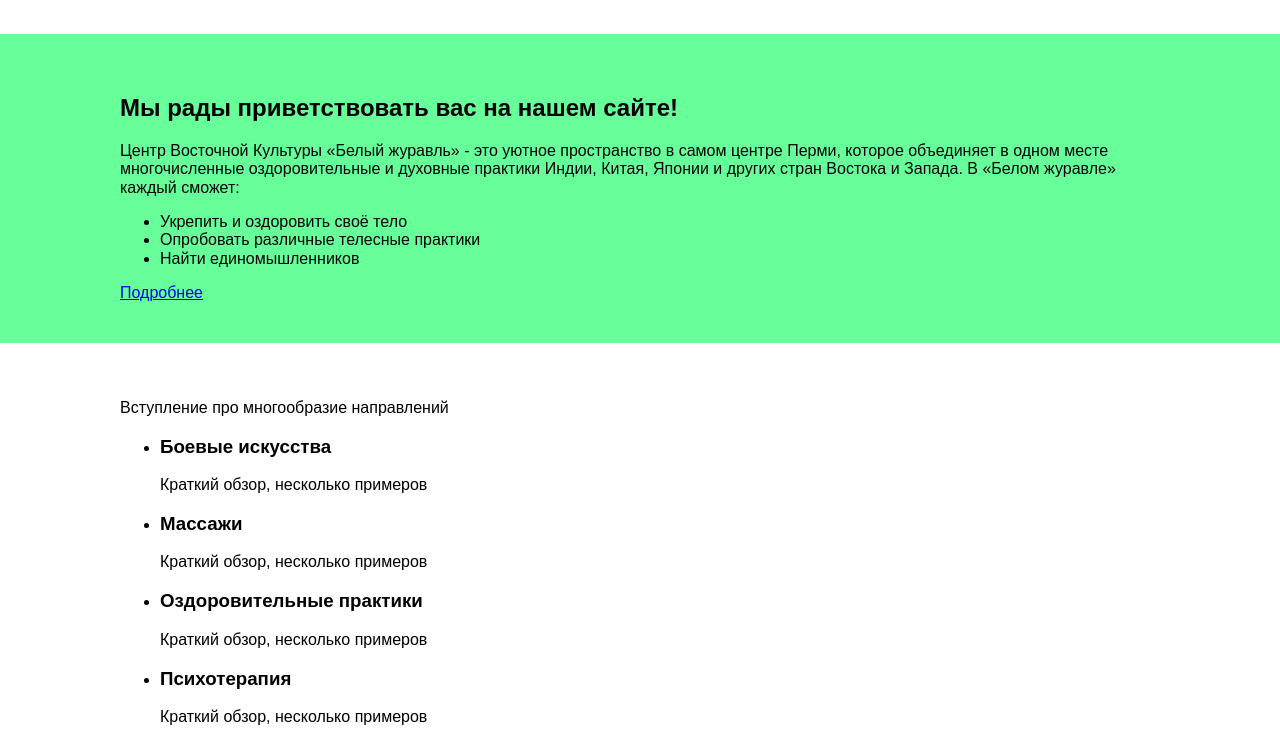
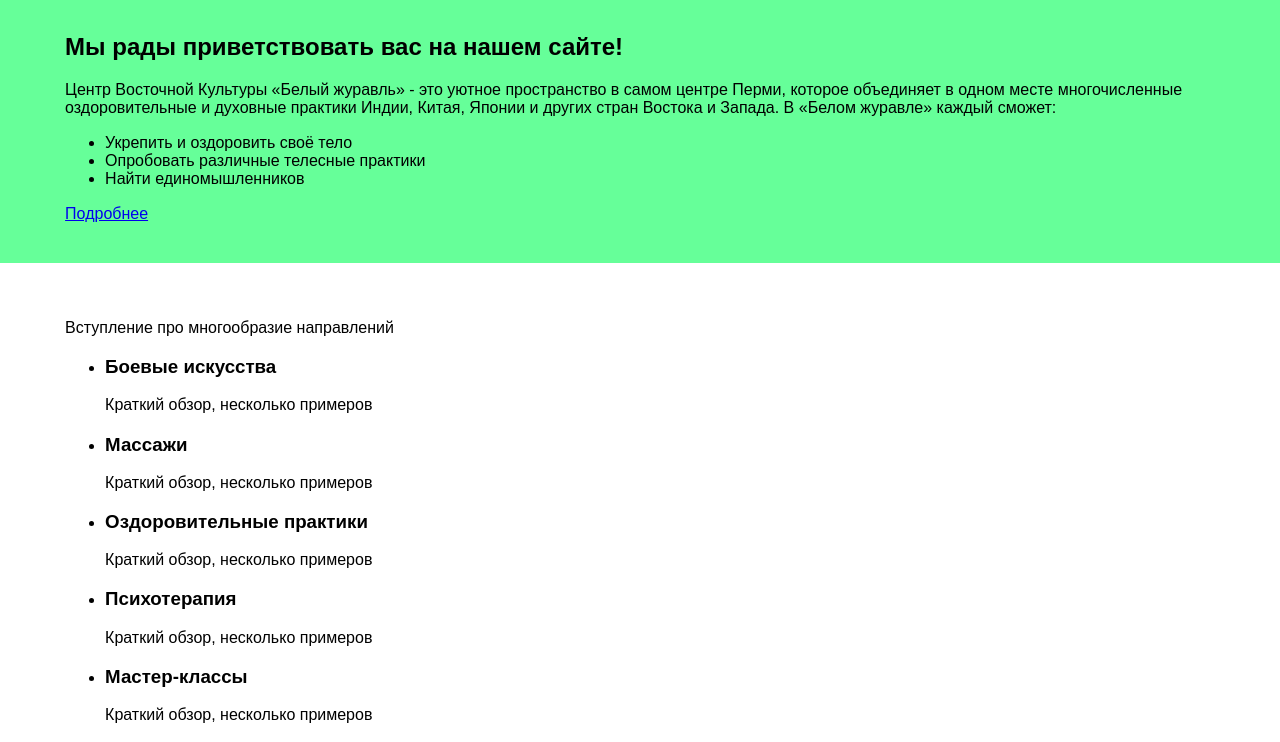
Before and after one commit to kripton-perm/white-crane, a website: page index.html in a window 1280 px wide. Shown: the part 430-1172 px from the top of the page. Drawn offline with nearby package versions, Linux system fonts and the light colour scheme; files that its build step writes are made by us from their sources.

Commit message:
Зафиксировал сетку шапки на десктопе

```diff
--- a/sass/components/secondary.scss
+++ b/sass/components/secondary.scss
@@ -22,4 +22,8 @@
   &[href]:focus {
     color: darken($green, 35%);
   }
+
+  @media (min-width: $desktop-width) {
+    font-size: 16px;
+  }
 }
--- a/sass/components/site-menu.scss
+++ b/sass/components/site-menu.scss
@@ -12,10 +12,6 @@
     margin-left: -$padding;
     margin-right: -$padding;
     justify-content: space-between;
-  }
-
-  @media (min-width: $desktop-width) {
-    justify-content: flex-start;
   }
 }
 
@@ -62,6 +58,8 @@
 
   @media (min-width: $desktop-width) {
     padding: $padding / 2;
+    font-size: 16px;
+    line-height: 24px;
   }
 }
 
--- a/sass/helpers/mixins.scss
+++ b/sass/helpers/mixins.scss
@@ -12,11 +12,40 @@
   padding-top: 2 * $padding;
   padding-bottom: 2 * $padding;
 
+  @media (min-width: $tablet-width) {
+    padding-left: $padding / $tablet-width * 100%;
+    padding-right: $padding / $tablet-width * 100%;
+  }
+
   @media (min-width: $desktop-width) {
     max-width: 1200px;
+    padding-left: $padding / $desktop-width * 100%;
+    padding-right: $padding / $desktop-width * 100%;
     margin: 0 auto;
   }
 }
+
+@mixin wrapper-desktop-fixed {
+  width: 100%;
+  min-width: $mobile-width;
+  padding-left: $padding / $mobile-width * 100%;
+  padding-right: $padding / $mobile-width * 100%;
+  padding-top: 2 * $padding;
+  padding-bottom: 2 * $padding;
+
+  @media (min-width: $tablet-width) {
+    padding-left: $padding / $tablet-width * 100%;
+    padding-right: $padding / $tablet-width * 100%;
+  }
+
+  @media (min-width: $desktop-width) {
+    width: $desktop-width;
+    padding-left: $padding;
+    padding-right: $padding;
+    margin: 0 auto;
+  }
+}
+
 
 @mixin wrapper-flow {
   width: 100%;
--- a/sass/layout/page-header.scss
+++ b/sass/layout/page-header.scss
@@ -4,7 +4,7 @@
 }
 
 .page-header__wrapper {
-  @include wrapper;
+  @include wrapper-desktop-fixed;
   padding-top: 2.5 * $padding;
   padding-bottom: 2.5 * $padding;
 
```
